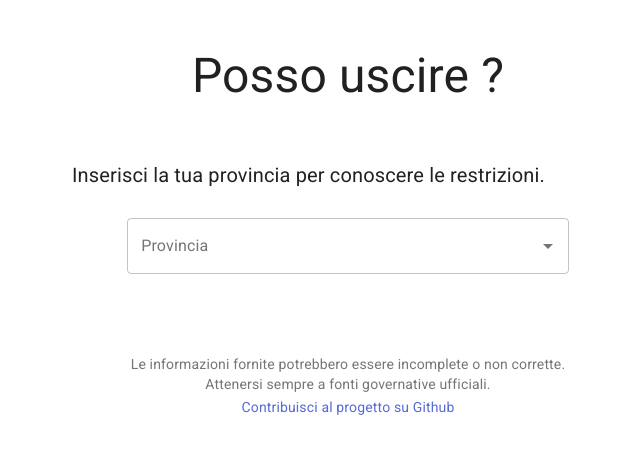
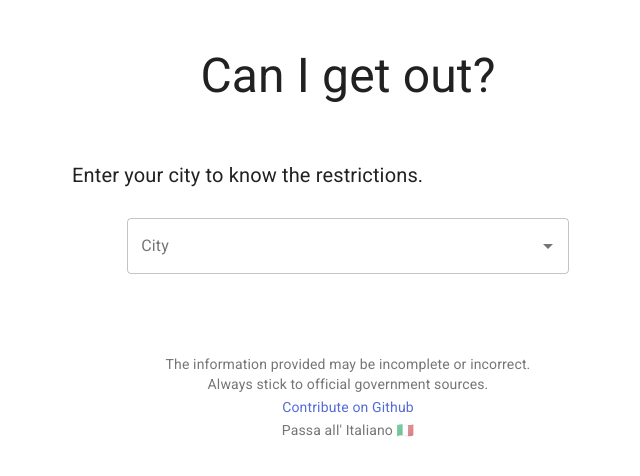
Before and after one commit to aguglie/posso-uscire, a React (Create React App) app: page / in a window 1280 px wide. Shown: the top 476 px of the page, without its empty margins (292-932 px from the left). Built offline with nearby package versions, Linux system fonts and the light colour scheme.

Commit message:
i18n support

```diff
--- a/src/App.js
+++ b/src/App.js
@@ -2,7 +2,7 @@ import { makeStyles } from '@material-ui/core/styles'
 import React from 'react'
 import Container from '@material-ui/core/Container'
 import Header from './components/Header'
-import Disclaimer from './components/Disclaimer'
+import Footer from './components/Footer'
 import SearchBox from './components/SearchBox'
 
 const useStyles = makeStyles((theme) => ({
@@ -17,7 +17,7 @@ export default function App() {
     <Container maxWidth="sm" className={classes.container}>
       <Header />
       <SearchBox/>
-      <Disclaimer />
+      <Footer />
     </Container>
   )
 }
--- a/src/components/ActiveRulesList.js
+++ b/src/components/ActiveRulesList.js
@@ -11,6 +11,7 @@ import Typography from '@material-ui/core/Typography'
 import PropTypes from 'prop-types'
 import React, { useState } from 'react'
 import { getActiveRules } from '../rules'
+import { withLanguage } from './LanguageProvider'
 
 const useStyles = makeStyles((theme) => ({
   copyrightBox: {
@@ -37,17 +38,45 @@ const useStyles = makeStyles((theme) => ({
   },
 }))
 
+const i18n = {
+  FROM: {
+    'it': 'Da',
+    'en': 'From',
+  },
+  TO: {
+    'it': 'al',
+    'en': 'to',
+  },
+  MORE_INFO: {
+    'it': 'Scopri di più',
+    'en': 'More',
+  },
+  NO_RESULTS: {
+    'it': 'Nessun risultato trovato',
+    'en': 'Nothing was found',
+  },
+}
+
 function parseDate(date) {
   return new Date(date).toLocaleDateString()
 }
 
+function getLocalizedValue(elem) {
+  const [language] = withLanguage()
+  if (typeof elem === 'string') {
+    return elem
+  }
+  return elem[language]
+}
+
 function Rule({ rule }) {
   const [showMoreDetails, setShowMoreDetails] = useState(false)
+  const [language] = withLanguage()
   const classes = useStyles()
 
   const { from, to, details, moreDetails } = rule
 
-  const dateFromTo = [(from ? `Dal ${parseDate(from)}` : ''), (to ? `Al ${parseDate(to)}` : '')].join(' ')
+  const dateFromTo = [(from ? `${i18n.FROM[language]} ${parseDate(from)}` : ''), (to ? `${i18n.TO[language]} ${parseDate(to)}` : '')].join(' ')
 
   return (
     <Card className={classes.cardRoot} variant="outlined">
@@ -57,7 +86,7 @@ function Rule({ rule }) {
         </Typography>
         }
         {rule.name && <Typography variant="h5" component="h2">
-          {rule.name}
+          {getLocalizedValue(rule.name)}
         </Typography>
         }
 
@@ -67,7 +96,7 @@ function Rule({ rule }) {
               <ListItem button key={detail}>
                 <ListItemText
                   classes={{ primary: classes.rule }}
-                  primary={detail}
+                  primary={getLocalizedValue(detail)}
                 />
               </ListItem>)
             }
@@ -77,7 +106,7 @@ function Rule({ rule }) {
       </CardContent>
       {!showMoreDetails && moreDetails && <CardActions classes={{ root: classes.cardActions }}>
         <Button size="medium" color="primary" variant="outlined" onClick={() => setShowMoreDetails(true)}>
-          Scopri di più
+          {i18n.MORE_INFO[language]}
         </Button>
       </CardActions>
       }
@@ -92,11 +121,13 @@ Rule.propTypes = {
 export default function ActiveRulesList({ province }) {
   const classes = useStyles()
   const activeRules = getActiveRules(province)
+  const [language] = withLanguage()
+
   return (
     <Typography variant="body2" color="textPrimary" className={classes.copyrightBox} >
       {activeRules.length === 0
         ? <Box textAlign="center" fontSize={20} color={'red'}>
-            Nessun risultato trovato.
+          {i18n.NO_RESULTS[language]}
         </Box>
         : activeRules.map(rule => <Rule key={`${province.nome}-${rule.from}-${rule.to}`} rule={rule}/>)}
     </Typography>
--- a/src/components/Disclaimer.js
+++ /dev/null
@@ -1,34 +0,0 @@
-import { makeStyles } from '@material-ui/core/styles'
-import Typography from '@material-ui/core/Typography'
-import Box from '@material-ui/core/Box'
-import Link from '@material-ui/core/Link'
-import React from 'react'
-
-const useStyles = makeStyles((theme) => ({
-  copyrightBox: {
-    marginTop: theme.spacing(10),
-  },
-  contributeBox: {
-    marginTop: theme.spacing(0.4),
-  },
-}))
-
-export default function Disclaimer() {
-  const classes = useStyles()
-  return (
-    <Typography variant="body2" color="textSecondary" align="center" className={classes.copyrightBox} >
-      <Box>
-        Le informazioni fornite potrebbero essere incomplete o non corrette.
-      </Box>
-      <Box>
-        Attenersi sempre a fonti governative ufficiali.
-      </Box>
-
-      <Box className={classes.contributeBox}>
-        <Link href="http://github.com/Guglio95/posso-uscire">
-          Contribuisci al progetto su Github
-        </Link>
-      </Box>
-    </Typography>
-  )
-}
--- /dev/null
+++ b/src/components/Footer.js
@@ -0,0 +1,60 @@
+import { makeStyles } from '@material-ui/core/styles'
+import Typography from '@material-ui/core/Typography'
+import Box from '@material-ui/core/Box'
+import Link from '@material-ui/core/Link'
+import React from 'react'
+import { withLanguage } from './LanguageProvider'
+
+const useStyles = makeStyles((theme) => ({
+  copyrightBox: {
+    marginTop: theme.spacing(10),
+    marginBottom: theme.spacing(5),
+  },
+  contributeBox: {
+    marginTop: theme.spacing(0.4),
+  },
+  changeLanguageBox: {
+    marginTop: theme.spacing(0.4),
+  },
+}))
+
+const i18n = {
+  DISCLAIMER_1: {
+    'it': 'Le informazioni fornite potrebbero essere incomplete o non corrette.',
+    'en': 'The information provided may be incomplete or incorrect.',
+  },
+  DISCLAIMER_2: {
+    'it': 'Attenersi sempre a fonti governative ufficiali.',
+    'en': 'Always stick to official government sources.',
+  },
+  CONTRIBUTE: {
+    'it': 'Contribuisci al progetto su Github',
+    'en': 'Contribute on Github',
+  },
+}
+
+export default function Footer() {
+  const classes = useStyles()
+  const [language, setLanguage] = withLanguage()
+
+  return (
+    <Typography variant="body2" color="textSecondary" align="center" className={classes.copyrightBox} >
+      <Box>
+        {i18n.DISCLAIMER_1[language]}
+      </Box>
+      <Box>
+        {i18n.DISCLAIMER_2[language]}
+      </Box>
+
+      <Box className={classes.contributeBox}>
+        <Link href="http://github.com/Guglio95/posso-uscire">
+          {i18n.CONTRIBUTE[language]}
+        </Link>
+      </Box>
+
+      <Box className={classes.changeLanguageBox} onClick={() => setLanguage(language === 'it' ? 'en' : 'it')}>
+        {language === 'it' ? 'Switch to English 🇩🇬' : 'Passa all\' Italiano 🇮🇹'}
+      </Box>
+    </Typography>
+  )
+}
--- a/src/components/Header.js
+++ b/src/components/Header.js
@@ -2,6 +2,7 @@ import React from 'react'
 import { makeStyles } from '@material-ui/core/styles'
 import Typography from '@material-ui/core/Typography'
 import Box from '@material-ui/core/Box'
+import { withLanguage } from './LanguageProvider'
 
 const useStyles = makeStyles((theme) => ({
   subTitle: {
@@ -10,19 +11,32 @@ const useStyles = makeStyles((theme) => ({
   },
 }))
 
+const i18n = {
+  MAY_I_EXIT: {
+    'it': 'Posso uscire?',
+    'en': 'Can I get out?',
+  },
+  INSERT_CITY: {
+    'it': 'Inserisci la tua provincia per conoscere le restrizioni.',
+    'en': 'Enter your city to know the restrictions.',
+  },
+}
+
 export default function Header() {
   const classes = useStyles()
+  const [language] = withLanguage()
+
   return (
     <>
       <Typography gutterBottom>
         <Box textAlign="center" fontSize="h3.fontSize" fontFamily="Roboto" m={1}>
-          Posso uscire ?
+          {i18n.MAY_I_EXIT[language]}
         </Box>
       </Typography>
 
       <Typography className={classes.subTitle} color="textPrimary">
         <Box textAlign="left" fontSize={20}>
-             Inserisci la tua provincia per conoscere le restrizioni.
+          {i18n.INSERT_CITY[language]}
         </Box>
       </Typography>
     </>
--- /dev/null
+++ b/src/components/LanguageProvider.js
@@ -0,0 +1,41 @@
+import PropTypes from 'prop-types'
+import React, { createContext, useContext, useState } from 'react'
+
+const supportedLanguages = ['it', 'en']
+const defaultLanguage = 'en'
+
+function getLocale() {
+  if (window.navigator.languages) {
+    return window.navigator.languages[0]
+  }
+  return window.navigator.userLanguage || window.navigator.language
+}
+
+export function getLanguage() {
+  const locale = getLocale()
+  const language = locale.substr(0, 2)
+
+  if (supportedLanguages.includes(language)) {
+    return language
+  }
+  return defaultLanguage
+}
+
+const LanguageContext = createContext(null)
+
+export function LanguageProvider({ children }) {
+  const [language, setLanguage] = useState(getLanguage())
+
+  return (
+    <LanguageContext.Provider value={[language, setLanguage]}>
+      {children}
+    </LanguageContext.Provider>
+  )
+}
+LanguageProvider.propTypes = {
+  children: PropTypes.object,
+}
+
+export function withLanguage() {
+  return useContext(LanguageContext)
+}
--- a/src/components/SearchBox.js
+++ b/src/components/SearchBox.js
@@ -7,9 +7,23 @@ import React, { useState } from 'react'
 import regions from '../lib/italianRegions'
 import urlUtils from '../lib/urlUtils'
 import ActiveRulesList from './ActiveRulesList'
+import { withLanguage } from './LanguageProvider'
+
+const i18n = {
+  CITY: {
+    'it': 'Provincia',
+    'en': 'City',
+  },
+  CHANGE_LANGUAGE: {
+    'it': 'Cambia provincia',
+    'en': 'Change city',
+  },
+}
 
 export default function SearchBox() {
   const [choosenRegion, setRegion] = useState()
+  const [language] = withLanguage()
+
 
   const onRegionChoosen = (region) => {
     setRegion(region)
@@ -35,13 +49,13 @@ export default function SearchBox() {
             options={regions}
             getOptionLabel={(option) => option.nome}
             style={{ width: '80%', marginTop: 20 }}
-            renderInput={(params) => <TextField {...params} label="Provincia" variant="outlined"/>}
+            renderInput={(params) => <TextField {...params} label={i18n.CITY[language]} variant="outlined"/>}
           />
         </Box>
         : <Typography color="textPrimary" fontFamily="Roboto" >
           <Box textAlign="left" fontSize={15}>
             <Link onClick={() => onRegionChoosen(null)}>
-              Cambia città
+              {i18n.CHANGE_LANGUAGE[language]}
             </Link>
           </Box>
           <Box textAlign="center" fontSize="h4.fontSize">
--- a/src/index.js
+++ b/src/index.js
@@ -3,12 +3,15 @@ import ReactDOM from 'react-dom'
 import CssBaseline from '@material-ui/core/CssBaseline'
 import { ThemeProvider } from '@material-ui/core/styles'
 import App from './App'
+import { LanguageProvider } from './components/LanguageProvider'
 import theme from './components/theme'
 
 ReactDOM.render(
   <ThemeProvider theme={theme}>
     <CssBaseline />
-    <App />
+    <LanguageProvider>
+      <App />
+    </LanguageProvider>
   </ThemeProvider>,
 
   // eslint-disable-next-line no-undef
```
Also changed, not shown: 1 other file (tests, documents, lock files or other folders).
